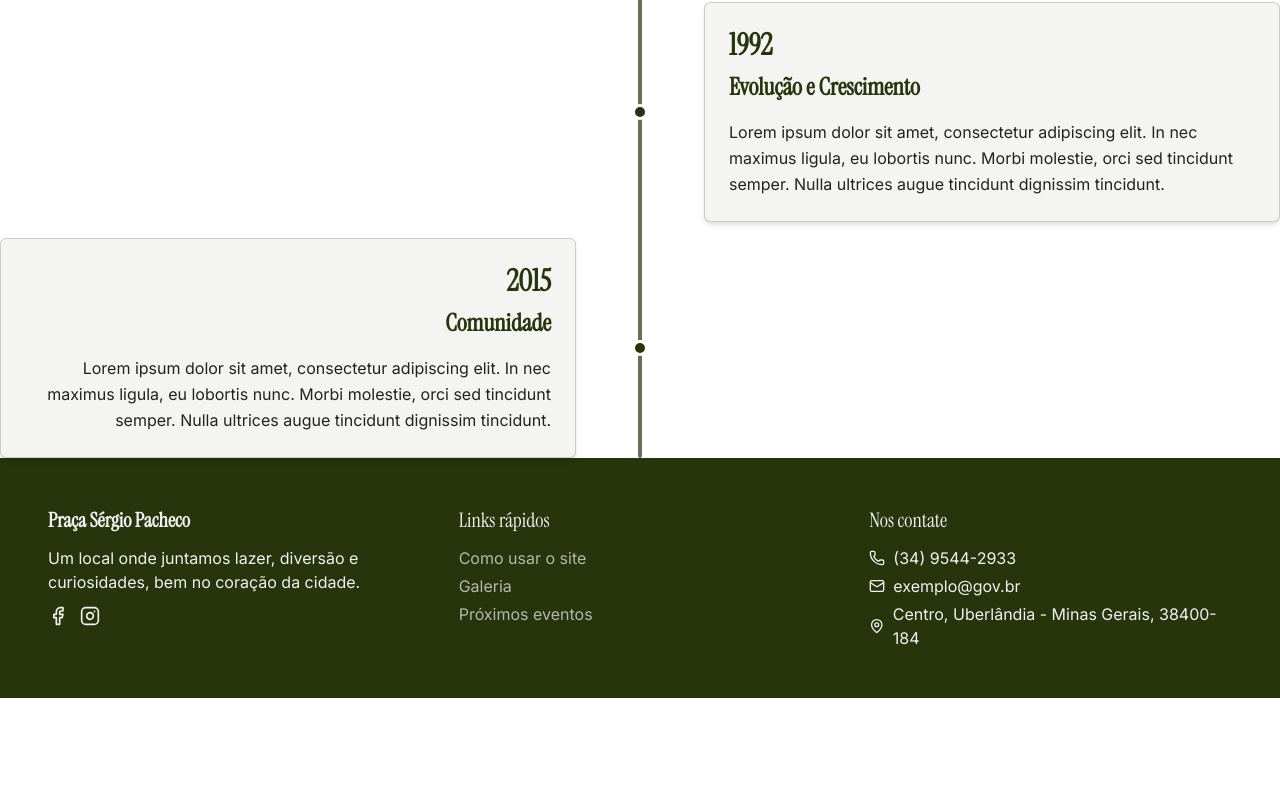
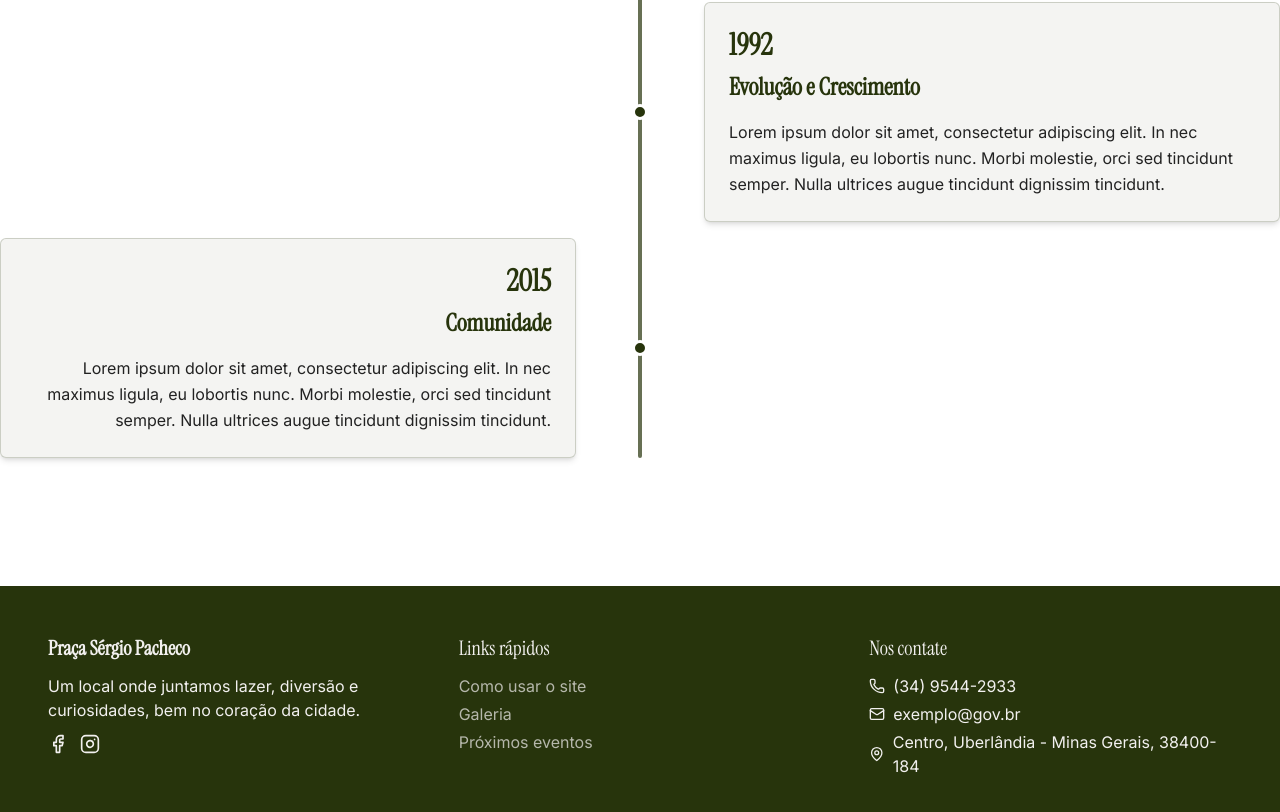
Before and after one commit to viniciuseugenio/praca-sergio-pacheco, a React (Vite) app: page / in a window 1280 px wide. Shown: the part 4036-4848 px from the top of the page. Before the commit the page ends 4734 px from the top, so only its background shows below. Built offline with nearby package versions, Linux system fonts and the light colour scheme.

Commit message:
style(footer): add margin top

```diff
--- a/src/components/Footer.tsx
+++ b/src/components/Footer.tsx
@@ -7,7 +7,7 @@ const FooterTitle: React.FC<{ children: string }> = ({ children }) => {
 
 const Footer: React.FC = () => {
   return (
-    <footer className="bg-primary text-offwhite">
+    <footer className="mt-32 bg-primary text-offwhite">
       <div className="p-12 grid grid-cols-1 sm:grid-cols-2 lg:grid-cols-3 gap-12">
         <div className="w-fit">
           <h3 className="text-xl font-serif mb-3 font-semibold">
```
